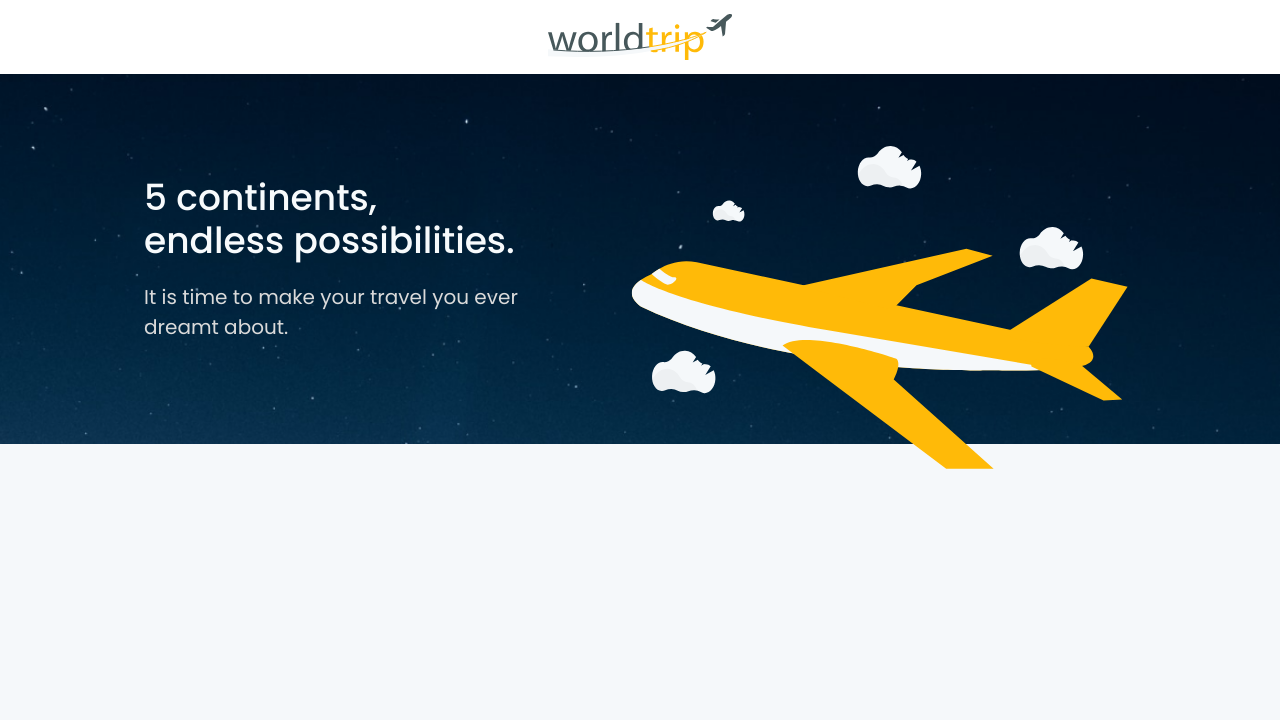
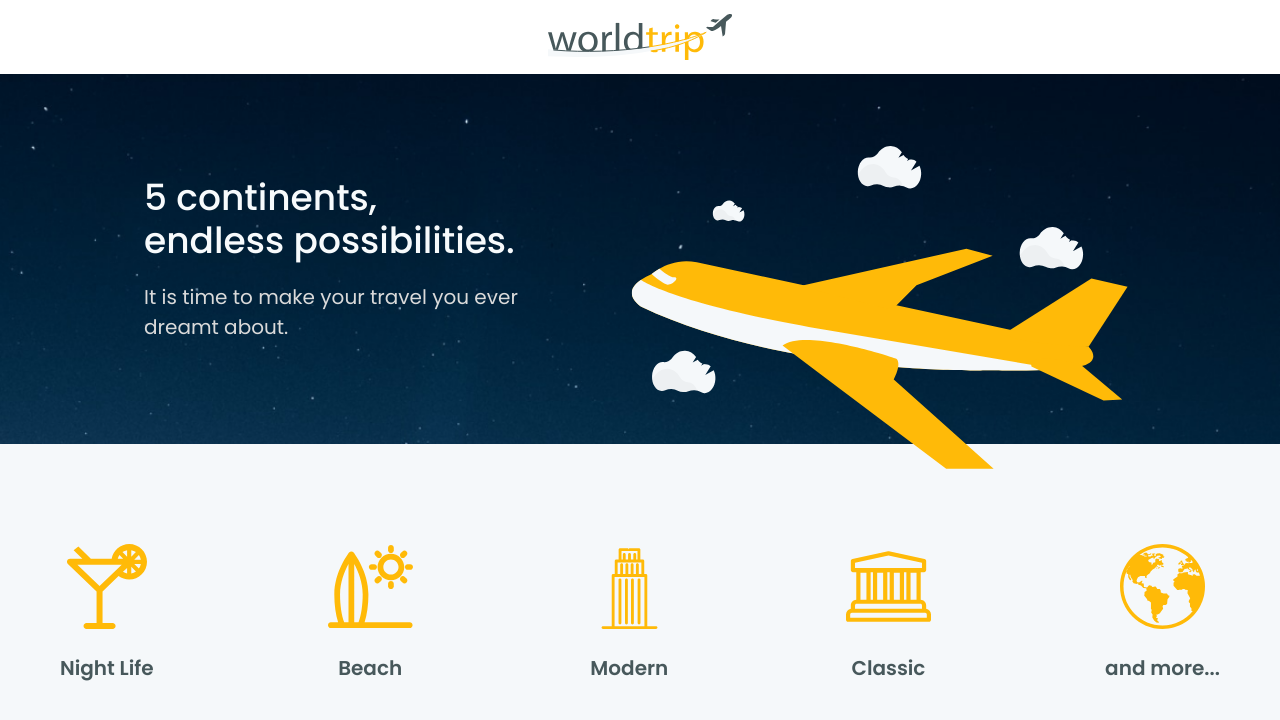
Before and after one commit to Bernardomennndes/worldtrip, a Next.js app: page / in a window 1280 px wide. Shown: the top 720 px of the page. Built offline with nearby package versions, Linux system fonts and the light colour scheme.

Commit message:
Component: TravelTypes

```diff
--- /dev/null
+++ b/src/components/TravelTypes.tsx
@@ -0,0 +1,86 @@
+import { Flex, Image, Text } from '@chakra-ui/react';
+
+export function TravelTypes() {
+    return (
+        <Flex
+            w="100%"
+            maxW="1160px"
+            justify="space-between"
+            align="center"
+            mt="100px"
+            mx="auto"
+        >
+
+            <Flex
+                direction="column"
+                align="center"
+            >
+                <Image src="/icons/drink.svg" alt="Drink" />
+                <Text
+                    fontWeight="600"
+                    mt="24px"
+                    fontSize="xl"
+                >
+                    Night Life
+                </Text>
+            </Flex>
+
+            <Flex
+                direction="column"
+                align="center"
+            >
+                <Image src="/icons/surf.svg" alt="Surf board" />
+                <Text
+                    fontWeight="600"
+                    mt="24px"
+                    fontSize="xl"
+                >
+                    Beach
+                </Text>
+            </Flex>
+
+            <Flex
+                direction="column"
+                align="center"
+            >
+                <Image src="/icons/building.svg" alt="Building" />
+                <Text
+                    fontWeight="600"
+                    mt="24px"
+                    fontSize="xl"
+                >
+                    Modern
+                </Text>
+            </Flex>
+
+            <Flex
+                direction="column"
+                align="center"
+            >
+                <Image src="/icons/museum.svg" alt="Museum" />
+                <Text
+                    fontWeight="600"
+                    mt="24px"
+                    fontSize="xl"
+                >
+                    Classic
+                </Text>
+            </Flex>
+
+            <Flex
+                direction="column"
+                align="center"
+            >
+                <Image src="/icons/earth.svg" alt="Earth" />
+                <Text
+                    fontWeight="600"
+                    mt="24px"
+                    fontSize="xl"
+                >
+                    and more...
+                </Text>
+            </Flex>
+
+        </Flex>
+    );
+}
--- a/src/pages/index.tsx
+++ b/src/pages/index.tsx
@@ -2,6 +2,7 @@ import Head from 'next/head';
 import { } from '@chakra-ui/react';
 import { Header } from '../components/Header';
 import { Banner } from '../components/Banner';
+import { TravelTypes } from '../components/TravelTypes';
 
 export default function Home() {
   return (
@@ -11,7 +12,10 @@ export default function Home() {
       </Head>
 
       <Header />
+
       <Banner />
+
+      <TravelTypes />
 
     </>
   )
```
